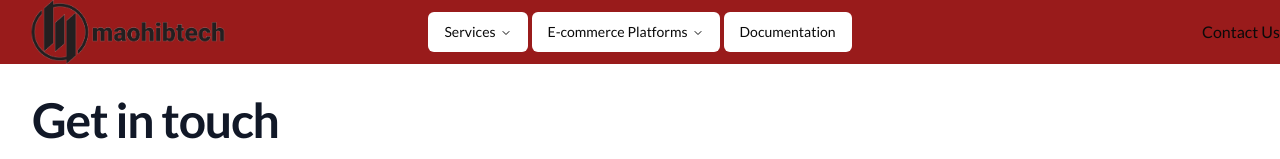
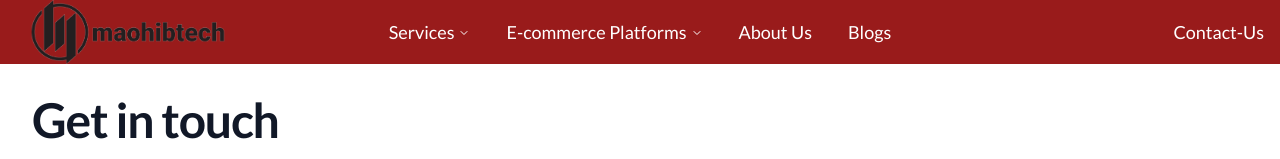
Before and after one commit to lightDevX/maohibtech, a Next.js app: page /contact in a window 1280 px wide. Shown: the top 159 px of the page. Built offline with nearby package versions, Linux system fonts and the light colour scheme.

Commit message:
blog page create

```diff
--- /dev/null
+++ b/app/(pages)/blogs/page.tsx
@@ -0,0 +1,5 @@
+const Blogs = () => {
+  return <div></div>;
+};
+
+export default Blogs;
--- a/app/(pages)/contact/page.tsx
+++ b/app/(pages)/contact/page.tsx
@@ -1,30 +1,41 @@
-
-import ContactForm from '@/components/ContactForm/ContactForm';
-import { EnvelopeIcon, HomeIcon, PhoneIcon } from '@heroicons/react/16/solid';
-
+import { EnvelopeIcon, HomeIcon, PhoneIcon } from "@heroicons/react/16/solid";
 
 const contact = () => {
-
-
   return (
-        <div className=' bg-white px-6 py-24 sm:py-8 lg:px-8'>
-            <div className='grid grid-cols-1 md:grid-cols-2 items-center justify-between '>
-                <div className=' text-center md:text-left' >
-                    <h2 className="text-balance text-4xl font-semibold tracking-tight text-gray-900 sm:text-5xl">Get in touch</h2>
-                    <p className="mt-2 text-lg/8 text-gray-600">Proin volutpat consequat porttitor cras nullam gravida at. Orci molestie a eu arcu. Sed ut tincidunt integer elementum id sem. Arcu sed malesuada et magna.</p>
-                    <p className="mt-2  text-lg/8 text-gray-600 flex items-center gap-4"><span className='w-5 h-5'><HomeIcon /></span>
-                        545 Mavis Island
-                        Chicago, IL 99191</p>
-                    <p className="mt-2 text-lg/8 text-gray-600 flex items-center gap-4"><span className='w-5 h-5'><PhoneIcon /></span>+1 (555) 234-5678</p>
-                    <p className="mt-2 text-lg/8 text-gray-600 flex items-center gap-4"><span className='w-5 h-5'><EnvelopeIcon /></span>hello@example.com</p>
+    <div className=" bg-white px-6 py-24 sm:py-8 lg:px-8">
+      <div className="grid grid-cols-1 md:grid-cols-2 items-center justify-between ">
+        <div className=" text-center md:text-left">
+          <h2 className="text-balance text-4xl font-semibold tracking-tight text-gray-900 sm:text-5xl">
+            Get in touch
+          </h2>
+          <p className="mt-2 text-lg/8 text-gray-600">
+            Proin volutpat consequat porttitor cras nullam gravida at. Orci
+            molestie a eu arcu. Sed ut tincidunt integer elementum id sem. Arcu
+            sed malesuada et magna.
+          </p>
+          <p className="mt-2  text-lg/8 text-gray-600 flex items-center gap-4">
+            <span className="w-5 h-5">
+              <HomeIcon />
+            </span>
+            545 Mavis Island Chicago, IL 99191
+          </p>
+          <p className="mt-2 text-lg/8 text-gray-600 flex items-center gap-4">
+            <span className="w-5 h-5">
+              <PhoneIcon />
+            </span>
+            +1 (555) 234-5678
+          </p>
+          <p className="mt-2 text-lg/8 text-gray-600 flex items-center gap-4">
+            <span className="w-5 h-5">
+              <EnvelopeIcon />
+            </span>
+            hello@example.com
+          </p>
         </div>
         <div className="contact-form">
-                    <div >
-                        <ContactForm />
+          <div></div>
         </div>
       </div>
-            </div>
-
     </div>
   );
 };
--- a/components/Header/Header.tsx
+++ b/components/Header/Header.tsx
@@ -1,6 +1,12 @@
 import logo from "@/public/logo.svg";
 import Image from "next/image";
 import Link from "next/link";
+import {
+  NavigationMenu,
+  NavigationMenuLink,
+  NavigationMenuList,
+  navigationMenuTriggerStyle,
+} from "../ui/navigation-menu";
 import NavBar from "./NavBar";
 
 const Header = () => {
@@ -19,11 +25,19 @@ const Header = () => {
               />
             </Link>
           </div>
-          <div className=" justify-self-center">
+          <div className="justify-self-center">
             <NavBar />
           </div>
-          <div className=" justify-self-end">
-            <p>Contact Us</p>
+          <div className="justify-self-end">
+            <NavigationMenu>
+              <NavigationMenuList>
+                <Link href="/contact" legacyBehavior passHref>
+                  <NavigationMenuLink className={navigationMenuTriggerStyle()}>
+                    Contact-Us
+                  </NavigationMenuLink>
+                </Link>
+              </NavigationMenuList>
+            </NavigationMenu>
           </div>
         </div>
       </header>
--- a/components/Header/NavBar.tsx
+++ b/components/Header/NavBar.tsx
@@ -13,7 +13,7 @@ import React from "react";
 
 const components: { title: string; href: string; description: string }[] = [
   {
-    title: "Alert Dialog",
+    title: "Wordpress",
     href: "/docs/primitives/alert-dialog",
     description:
       "A modal dialog that interrupts the user with important content and expects a response.",
@@ -119,9 +119,16 @@ const NavBar = () => {
             </NavigationMenuContent>
           </NavigationMenuItem>
           <NavigationMenuItem>
+            <Link href="/about" legacyBehavior passHref>
+              <NavigationMenuLink className={navigationMenuTriggerStyle()}>
+                About Us
+              </NavigationMenuLink>
+            </Link>
+          </NavigationMenuItem>
+          <NavigationMenuItem>
             <Link href="/docs" legacyBehavior passHref>
               <NavigationMenuLink className={navigationMenuTriggerStyle()}>
-                Documentation
+                Blogs
               </NavigationMenuLink>
             </Link>
           </NavigationMenuItem>
--- a/components/ui/navigation-menu.tsx
+++ b/components/ui/navigation-menu.tsx
@@ -1,9 +1,9 @@
-import * as React from "react"
-import * as NavigationMenuPrimitive from "@radix-ui/react-navigation-menu"
-import { cva } from "class-variance-authority"
-import { ChevronDown } from "lucide-react"
+import * as NavigationMenuPrimitive from "@radix-ui/react-navigation-menu";
+import { cva } from "class-variance-authority";
+import { ChevronDown } from "lucide-react";
+import * as React from "react";
 
-import { cn } from "@/lib/utils"
+import { cn } from "@/lib/utils";
 
 const NavigationMenu = React.forwardRef<
   React.ElementRef<typeof NavigationMenuPrimitive.Root>,
@@ -15,13 +15,12 @@ const NavigationMenu = React.forwardRef<
       "relative z-10 flex max-w-max flex-1 items-center justify-center",
       className
     )}
-    {...props}
-  >
+    {...props}>
     {children}
     <NavigationMenuViewport />
   </NavigationMenuPrimitive.Root>
-))
-NavigationMenu.displayName = NavigationMenuPrimitive.Root.displayName
+));
+NavigationMenu.displayName = NavigationMenuPrimitive.Root.displayName;
 
 const NavigationMenuList = React.forwardRef<
   React.ElementRef<typeof NavigationMenuPrimitive.List>,
@@ -35,14 +34,14 @@ const NavigationMenuList = React.forwardRef<
     )}
     {...props}
   />
-))
-NavigationMenuList.displayName = NavigationMenuPrimitive.List.displayName
+));
+NavigationMenuList.displayName = NavigationMenuPrimitive.List.displayName;
 
-const NavigationMenuItem = NavigationMenuPrimitive.Item
+const NavigationMenuItem = NavigationMenuPrimitive.Item;
 
 const navigationMenuTriggerStyle = cva(
-  "group inline-flex h-10 w-max items-center justify-center rounded-md bg-background px-4 py-2 text-sm font-medium transition-colors hover:bg-accent hover:text-accent-foreground focus:bg-accent focus:text-accent-foreground focus:outline-none disabled:pointer-events-none disabled:opacity-50 data-[active]:bg-accent/50 data-[state=open]:bg-accent/50"
-)
+  "group inline-flex h-10 w-max items-center justify-center rounded-md text-white px-4 py-2 text-lg font-medium transition-colors hover:bg-accent hover:text-accent-foreground focus:bg-accent focus:text-accent-foreground focus:outline-none disabled:pointer-events-none disabled:opacity-50 data-[active]:bg-accent/50 data-[state=open]:bg-accent/50"
+);
 
 const NavigationMenuTrigger = React.forwardRef<
   React.ElementRef<typeof NavigationMenuPrimitive.Trigger>,
@@ -51,16 +50,15 @@ const NavigationMenuTrigger = React.forwardRef<
   <NavigationMenuPrimitive.Trigger
     ref={ref}
     className={cn(navigationMenuTriggerStyle(), "group", className)}
-    {...props}
-  >
+    {...props}>
     {children}{" "}
     <ChevronDown
       className="relative top-[1px] ml-1 h-3 w-3 transition duration-200 group-data-[state=open]:rotate-180"
       aria-hidden="true"
     />
   </NavigationMenuPrimitive.Trigger>
-))
-NavigationMenuTrigger.displayName = NavigationMenuPrimitive.Trigger.displayName
+));
+NavigationMenuTrigger.displayName = NavigationMenuPrimitive.Trigger.displayName;
 
 const NavigationMenuContent = React.forwardRef<
   React.ElementRef<typeof NavigationMenuPrimitive.Content>,
@@ -74,10 +72,10 @@ const NavigationMenuContent = React.forwardRef<
     )}
     {...props}
   />
-))
-NavigationMenuContent.displayName = NavigationMenuPrimitive.Content.displayName
+));
+NavigationMenuContent.displayName = NavigationMenuPrimitive.Content.displayName;
 
-const NavigationMenuLink = NavigationMenuPrimitive.Link
+const NavigationMenuLink = NavigationMenuPrimitive.Link;
 
 const NavigationMenuViewport = React.forwardRef<
   React.ElementRef<typeof NavigationMenuPrimitive.Viewport>,
@@ -93,9 +91,9 @@ const NavigationMenuViewport = React.forwardRef<
       {...props}
     />
   </div>
-))
+));
 NavigationMenuViewport.displayName =
-  NavigationMenuPrimitive.Viewport.displayName
+  NavigationMenuPrimitive.Viewport.displayName;
 
 const NavigationMenuIndicator = React.forwardRef<
   React.ElementRef<typeof NavigationMenuPrimitive.Indicator>,
@@ -107,22 +105,21 @@ const NavigationMenuIndicator = React.forwardRef<
       "top-full z-[1] flex h-1.5 items-end justify-center overflow-hidden data-[state=visible]:animate-in data-[state=hidden]:animate-out data-[state=hidden]:fade-out data-[state=visible]:fade-in",
       className
     )}
-    {...props}
-  >
+    {...props}>
     <div className="relative top-[60%] h-2 w-2 rotate-45 rounded-tl-sm bg-border shadow-md" />
   </NavigationMenuPrimitive.Indicator>
-))
+));
 NavigationMenuIndicator.displayName =
-  NavigationMenuPrimitive.Indicator.displayName
+  NavigationMenuPrimitive.Indicator.displayName;
 
 export {
+  NavigationMenu,
+  NavigationMenuContent,
+  NavigationMenuIndicator,
+  NavigationMenuItem,
+  NavigationMenuLink,
+  NavigationMenuList,
+  NavigationMenuTrigger,
   navigationMenuTriggerStyle,
-  NavigationMenu,
-  NavigationMenuList,
-  NavigationMenuItem,
-  NavigationMenuContent,
-  NavigationMenuTrigger,
-  NavigationMenuLink,
-  NavigationMenuIndicator,
   NavigationMenuViewport,
-}
+};
--- a/package.json
+++ b/package.json
@@ -9,6 +9,7 @@
     "lint": "next lint"
   },
   "dependencies": {
+    "@heroicons/react": "^2.2.0",
     "@radix-ui/react-navigation-menu": "^1.2.3",
     "class-variance-authority": "^0.7.1",
     "clsx": "^2.1.1",
```
Also changed, not shown: 1 other file (tests, documents, lock files or other folders). Lines whose indentation alone changed are shown as unchanged.
